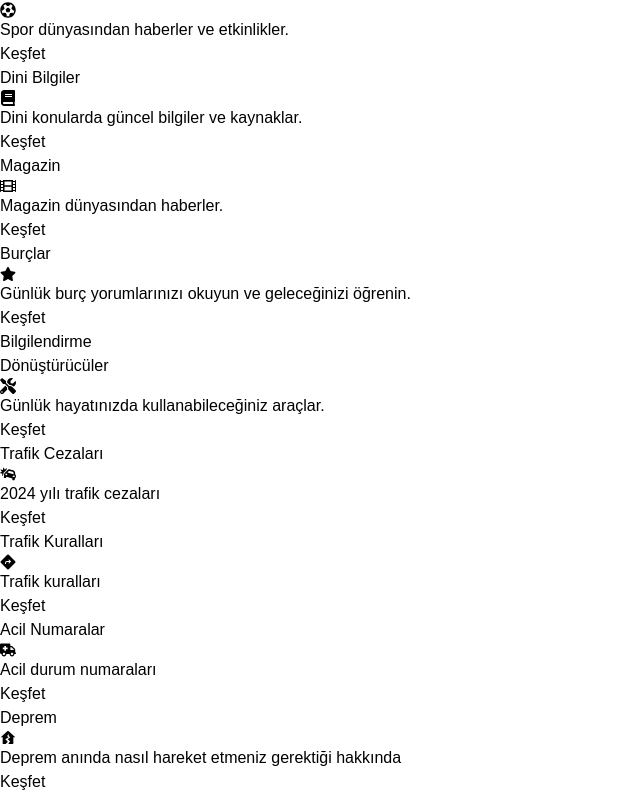
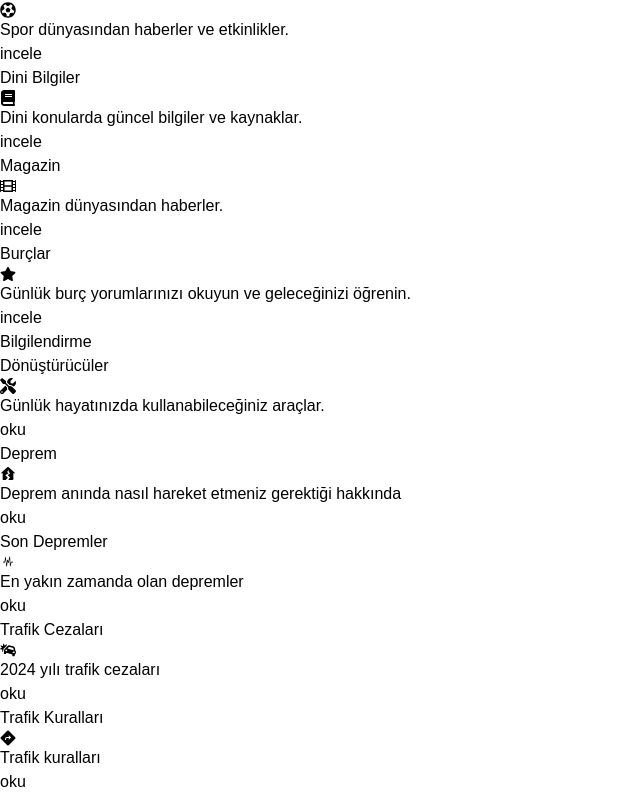
Before and after one commit to mustafakaracuha/sincaps.dev, a Next.js app: page / in a window 1280 px wide. Shown: the part 819-1616 px from the top of the page, without its empty margins (0-640 px from the left). Built offline with nearby package versions, Linux system fonts and the light colour scheme.

Commit message:
düzenleme

```diff
--- a/src/app/page.js
+++ b/src/app/page.js
@@ -7,6 +7,7 @@ import { FaNewspaper, FaLaptopCode, FaChartLine, FaHeartbeat, FaFutbol, FaStar,
 import { PiTrafficSignFill } from "react-icons/pi";
 import { RiEarthquakeFill } from "react-icons/ri";
 import { IoIosColorPalette } from "react-icons/io";
+import { WiEarthquake } from "react-icons/wi";
 
 function Page() {
     const newsTopics = [
@@ -22,10 +23,11 @@ function Page() {
 
     const toolTopics = [
         { link: "donusturuculer", title: "Dönüştürücüler", description: "Günlük hayatınızda kullanabileceğiniz araçlar.", icon: <FaTools className="text-blue-500 text-lg" /> },
+        { link: "deprem", title: "Deprem", description: "Deprem anında nasıl hareket etmeniz gerektiği hakkında", icon: <RiEarthquakeFill className="text-fuchsia-500 text-[19px]" /> },
+        { link: "sondepremler", title: "Son Depremler", description: "En yakın zamanda olan depremler", icon: <WiEarthquake className="text-indigo-500 text-[22px]" /> },
         { link: "trafikcezasi", title: "Trafik Cezaları", description: "2024 yılı trafik cezaları", icon: <FaCarCrash className="text-red-500 text-xl" /> },
         { link: "trafikkurallari", title: "Trafik Kuralları", description: "Trafik kuralları", icon: <PiTrafficSignFill className="text-gray-400 text-[19px]" /> },
         { link: "acilnumaralar", title: "Acil Numaralar", description: "Acil durum numaraları", icon: <FaAmbulance className="text-lime-600 text-[19px]" /> },
-        { link: "deprem", title: "Deprem", description: "Deprem anında nasıl hareket etmeniz gerektiği hakkında", icon: <RiEarthquakeFill className="text-fuchsia-500 text-[19px]" /> },
         { link: "renkler", title: "Renkler", description: "Renkler", icon: <IoIosColorPalette className="text-yellow-500 text-[19px]" /> },
     ];
 
@@ -67,7 +69,7 @@ function Page() {
                         </div>
                         <p className="text-gray-400 text-[13px] mt-2 mb-4">{topic.description}</p>
                         <Link href={topic.link === "burc" ? `/feed/horoscope` : `/feed/${topic.link}`} className="text-indigo-500 text-[14px] font-medium hover:underline">
-                            Keşfet
+                            incele
                         </Link>
                     </motion.div>
                 ))}
@@ -91,7 +93,7 @@ function Page() {
                         </div>
                         <p className="text-gray-400 text-[13px] mt-2 mb-4">{topic.description}</p>
                         <Link href={`/converters`} className="text-indigo-500 text-[14px] font-medium hover:underline">
-                            Keşfet
+                            oku
                         </Link>
                     </motion.div>
                 ))}
```
